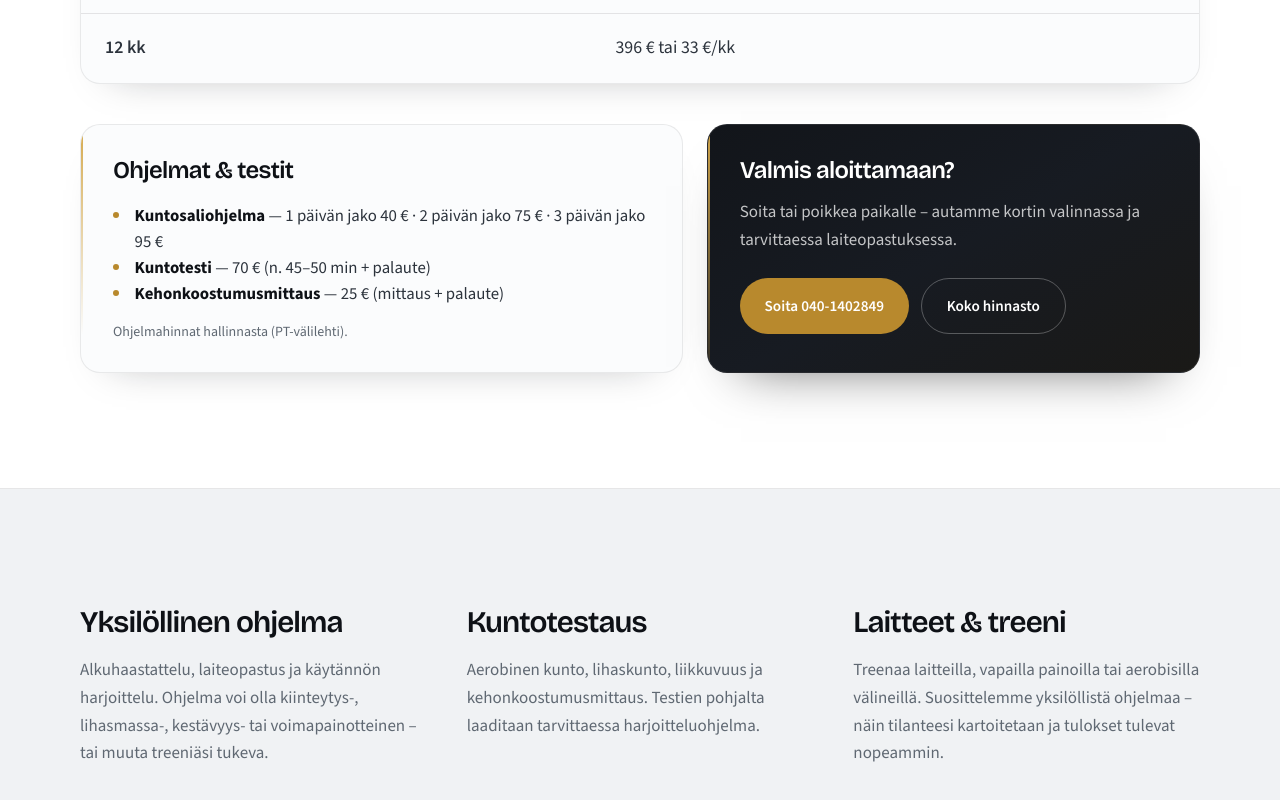
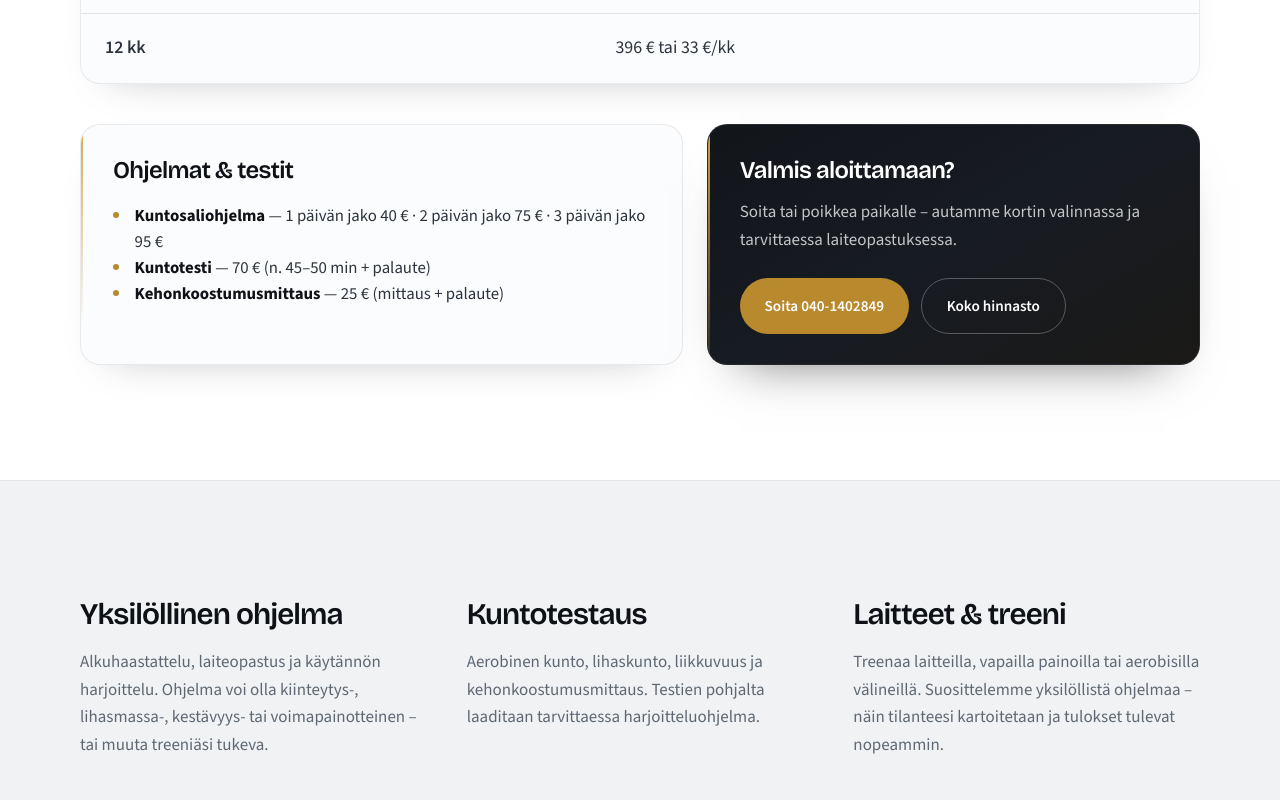
Before and after one commit to Handleri655/Kuntokeskus_loisto, a Next.js app: page /kuntosali in a window 1280 px wide. Shown: the part 2723-3523 px from the top of the page. Built offline with nearby package versions, Linux system fonts and the light colour scheme.

Commit message:
Remove admin hint text from gym prices section.
Co-authored-by: Cursor <cursoragent@cursor.com>

```diff
--- a/src/app/kuntosali/page.tsx
+++ b/src/app/kuntosali/page.tsx
@@ -243,9 +243,6 @@ export default async function KuntosaliPage() {
                     {program.kehonkoostumus} (mittaus + palaute)
                   </li>
                 </ul>
-                <p className="mt-4 text-sm text-muted">
-                  Ohjelmahinnat hallinnasta (PT-välilehti).
-                </p>
               </HoverCard>
               <HoverCard className="panel panel-dark panel-pad">
                 <h3 className="font-display text-2xl font-semibold tracking-tight text-white">
```
